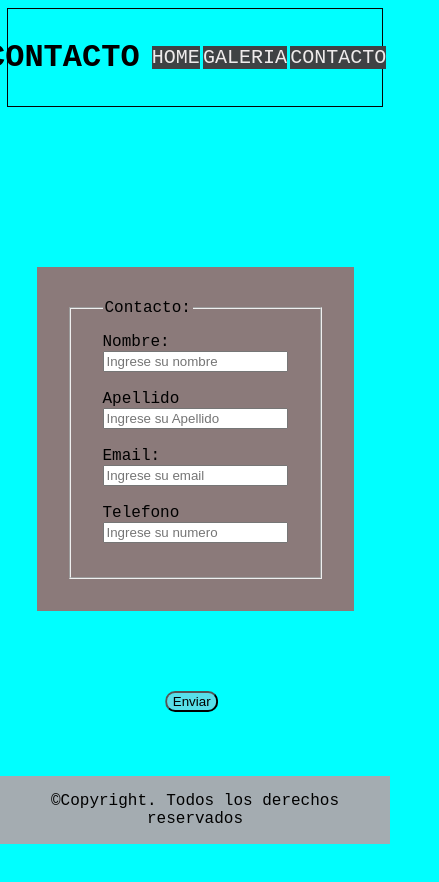
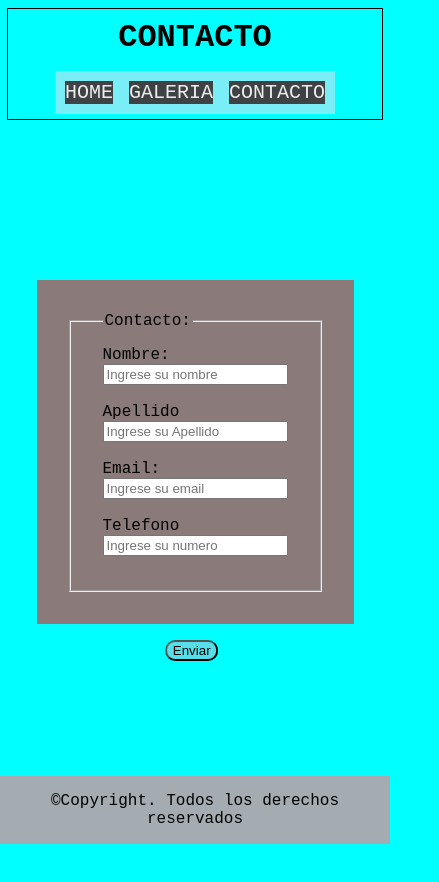
Before and after one commit to AgusMarini/Responsive-page1, a plain HTML site: page contacto.html in a window 390 px wide. Shown: the whole page, 439 px wide, since content can reach past the window. Drawn offline with Linux system fonts and the light colour scheme.

Commit message:
arreglos

```diff
--- a/styles.css
+++ b/styles.css
@@ -180,22 +180,20 @@ footer{
 
  @media (max-width:500px) {
      header{
-       display: flex;
-       justify-content: center;
-       align-items: center;
+       flex-direction: column;
+    }
+     h1{
+        margin: 0;
      }
-    nav {
-        flex-wrap: wrap;
-        position: relative;
-        left: 5px; ;
+     nav {
+       flex-direction: column;
       }
 
       nav ul {
-        width: 60%;
-        display: flex;
-        justify-content: center;
-        gap: 0.2rem;
-      }
+       display: flex;
+       gap: 1rem;
+       background-color: #79eef7;
+    }
 
       nav li {
         white-space: nowrap;
@@ -219,7 +217,7 @@ footer{
     .button{
         margin: 1.5rem;
         position: absolute;
-        top: 79%;
+        top: 73%;
         left: 43%;
 
     }
```
